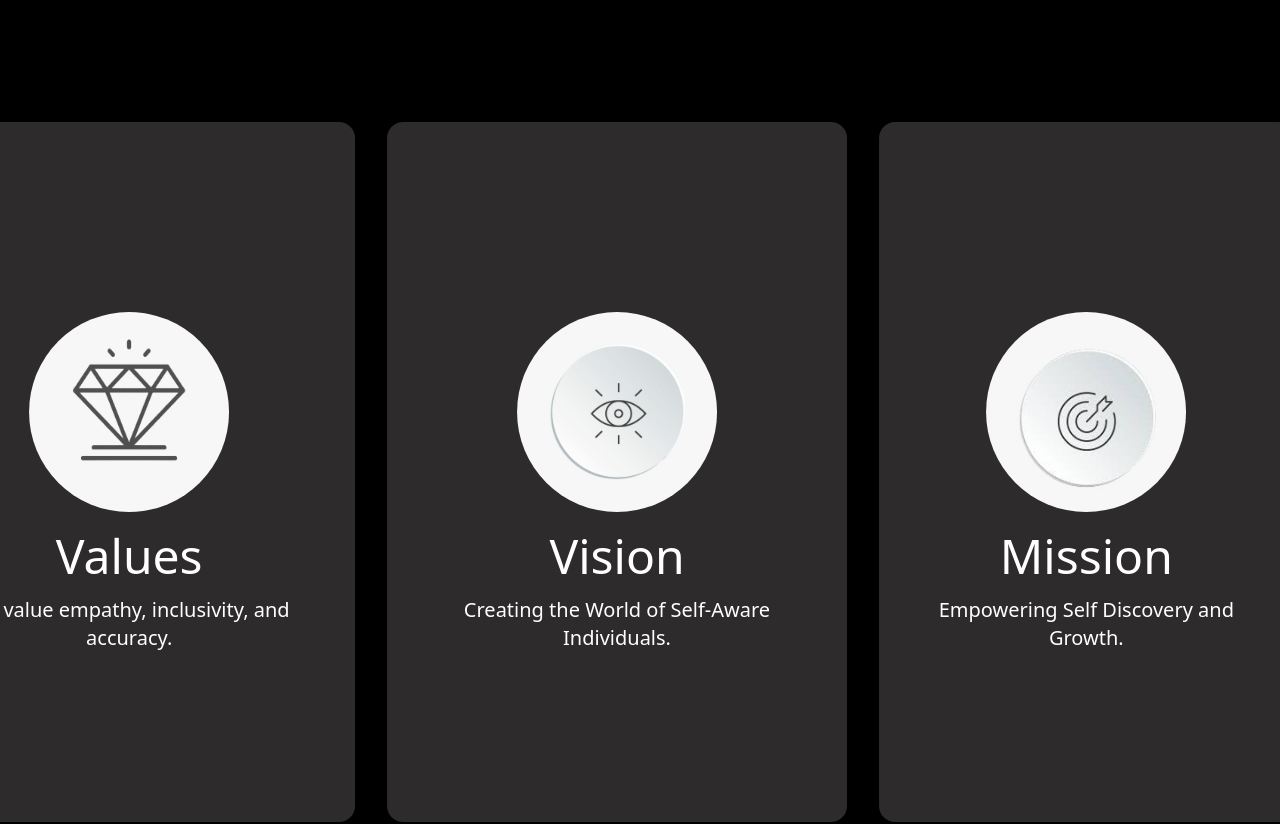
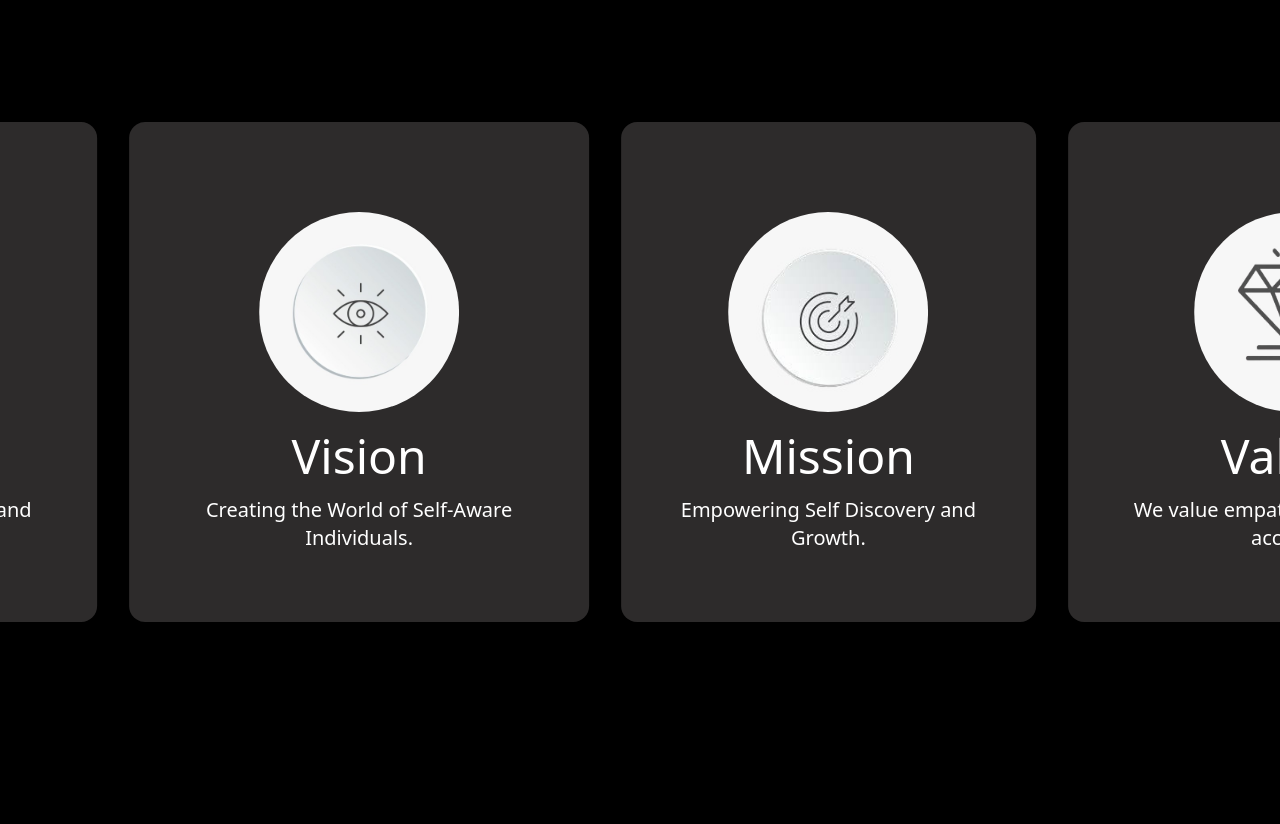
Before and after one commit to sanzay34/frontend_personality_prediction, a React (Vite) app: page / in a window 1280 px wide. Shown: the part 2260-3084 px from the top of the page. Built offline with nearby package versions, Linux system fonts and the light colour scheme; a web font is replaced by a local one.

Commit message:
scroll fixed

```diff
--- a/src/components/AutoScroll.jsx
+++ b/src/components/AutoScroll.jsx
@@ -30,11 +30,11 @@
 			id="scroll-section"
 			className="relative h-[600px] sm:h-[700px] lg:h-[800px] overflow-hidden mt-40 px-4"
 		>
-			<div className="flex animate-marquee">
+			<div className="flex animate-marquee whitespace-break-spaces">
 				{[...cards, ...cards].map((card, index) => (
 					<div
 						key={index}
-						className="flex flex-col items-center justify-center flex-shrink-0 max-w-[300px] sm:max-w-[400px] lg:max-w-[600px] h-[500px] sm:h-[600px] lg:h-[700px] bg-customGray-50 rounded-2xl p-5 mx-4"
+						className=" flex flex-col items-center justify-center flex-shrink-0 max-w-[300px] sm:max-w-[400px] lg:max-w-[600px] h-[400px] sm:h-[300px] lg:h-[500px] bg-customGray-50 rounded-2xl p-5 mx-4"
 					>
 						<img
 							src={card.image}
--- a/src/index.css
+++ b/src/index.css
@@ -14,5 +14,5 @@
   }
   .animate-marquee {
     display: flex;
-    animation: marquee 30s linear infinite;
+    animation: marquee 10s linear infinite;
   }
```
